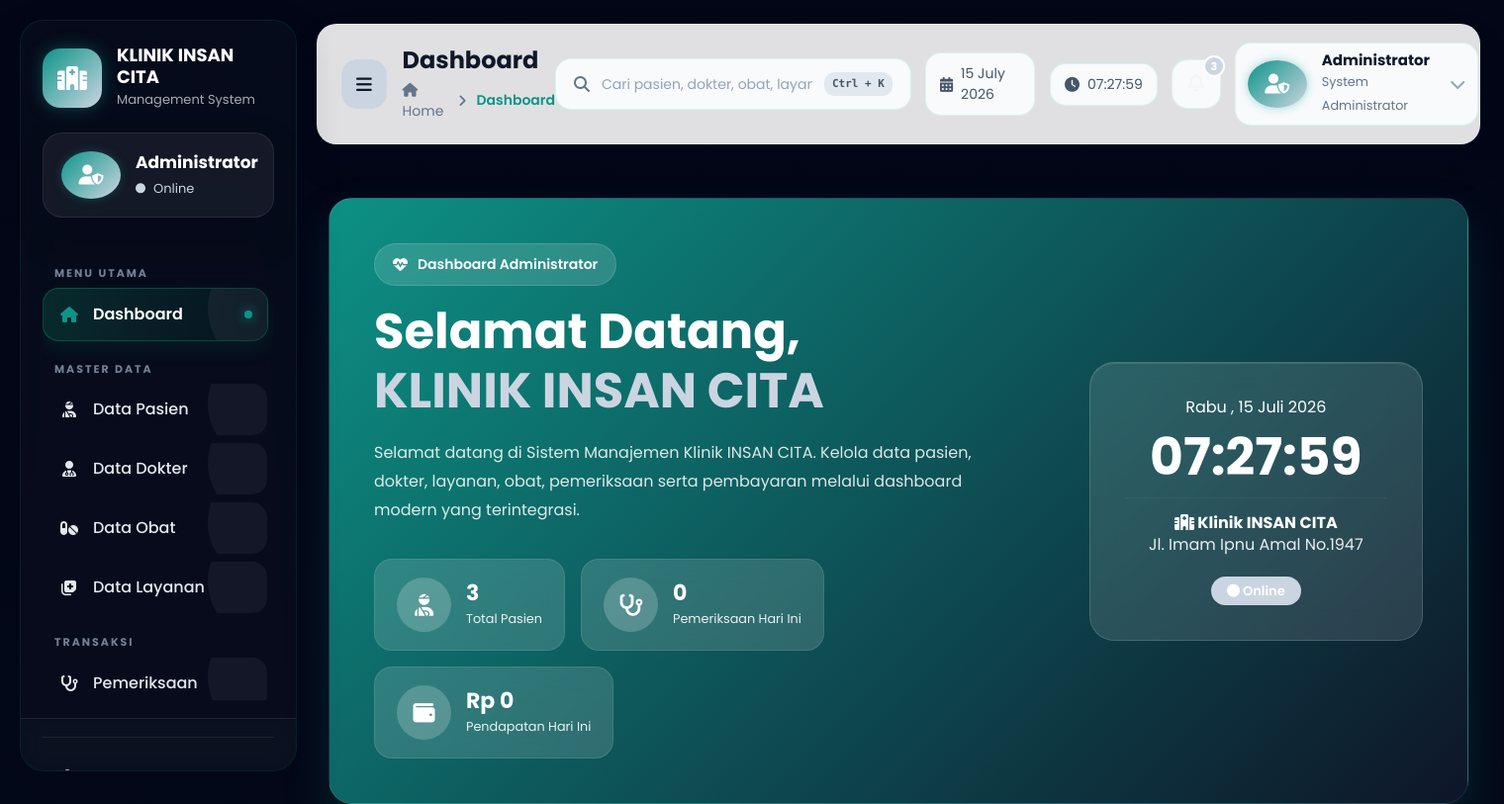
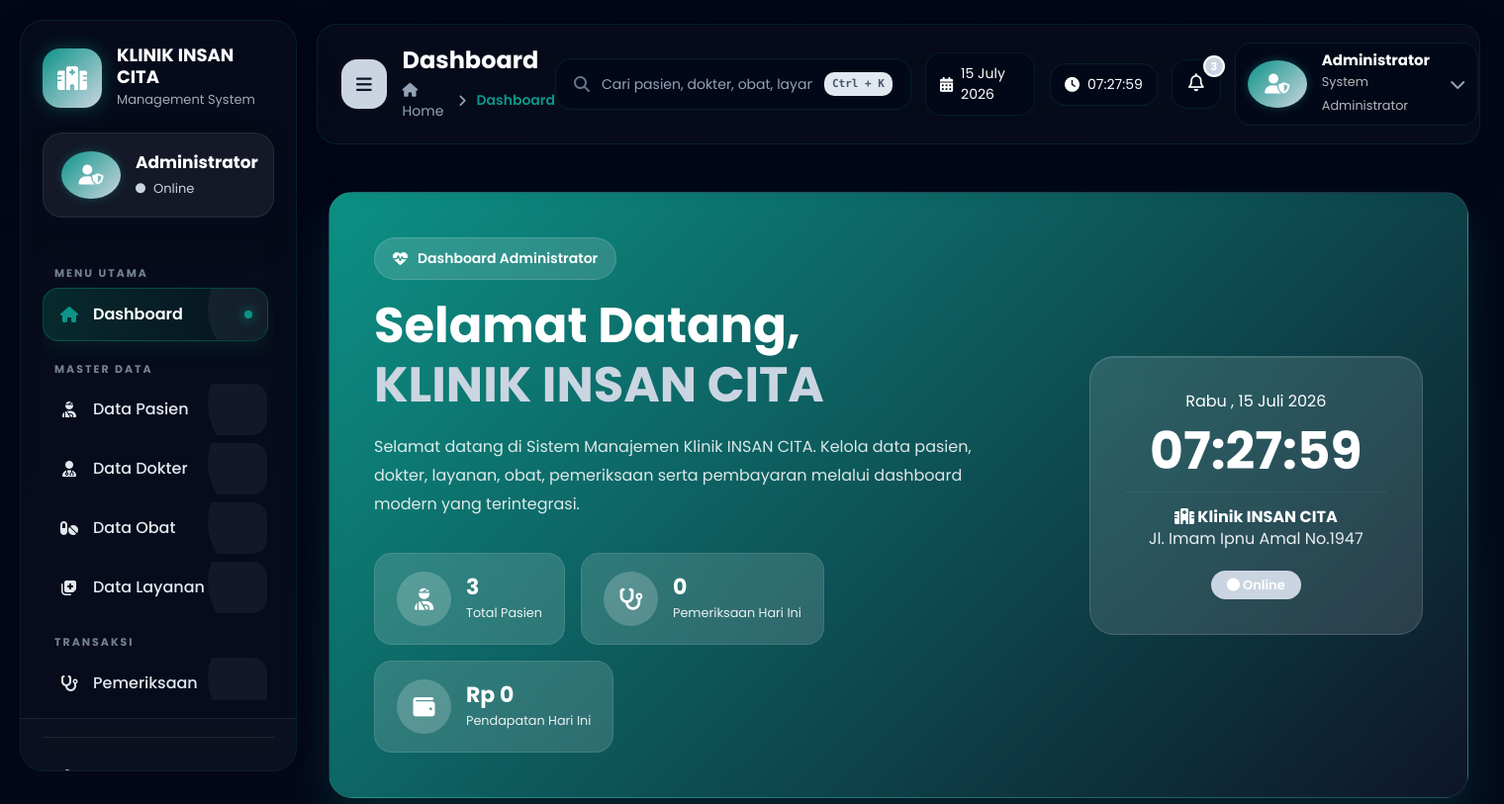
Before and after one commit to suju0227/klinik, a PHP site: page /index.php in a window 1520 px wide. Shown: the top 813 px of the page at 99% size. Run offline with PHP 8.4, Linux system fonts and the light colour scheme; data comes from the database, SQL or seed files in the repository; data that the repository does not hold is empty; some libraries are stand-ins or nearby versions.

Commit message:
style: redesign topbar to floating glass panel with glowing indicators

```diff
--- a/assets/css/navbar.css
+++ b/assets/css/navbar.css
@@ -8,28 +8,20 @@
 ========================================== */
 
 .topbar{
-
-    display:flex;
-
-    justify-content:space-between;
-
-    align-items:center;
-
-    background:rgba(255,255,255,.92);
-
-    backdrop-filter:blur(18px);
-
-    border-radius:22px;
-
-    padding:18px 28px;
-
-    margin-bottom:30px;
-
-    border:1px solid rgba(226,232,240,.8);
-
-    box-shadow:
-        0 10px 35px rgba(15,23,42,.08);
-
+    display: flex;
+    justify-content: space-between;
+    align-items: center;
+    background: var(--surface-glass) !important;
+    backdrop-filter: blur(22px) !important;
+    -webkit-backdrop-filter: blur(22px) !important;
+    border: 1px solid var(--border-glass) !important;
+    border-radius: var(--radius-xl) !important;
+    padding: 18px 24px;
+    margin-bottom: 24px;
+    box-shadow: var(--shadow-glass) !important;
+    position: sticky;
+    top: 20px;
+    z-index: 100;
 }
 
 /* ==========================================
@@ -76,27 +68,30 @@
     margin:0;
     font-size:26px;
     font-weight:700;
-    color: var(--slate-900);
+    color: #fff !important;
 }
 
 .breadcrumb-custom{
+    display:flex;
+    align-items:center;
+    gap:10px;
+    margin-top:5px;
+    color: #94a3b8 !important;
+    font-size:14px;
+}
 
-    display:flex;
+.breadcrumb-custom a{
+    color: #94a3b8 !important;
+    text-decoration: none;
+    transition: var(--transition-fast);
+}
 
-    align-items:center;
-
-    gap:10px;
-
-    margin-top:5px;
-
-    color:#94a3b8;
-
-    font-size:14px;
-
+.breadcrumb-custom a:hover{
+    color: var(--primary) !important;
 }
 
 .breadcrumb-custom .active{
-    color: var(--primary);
+    color: var(--primary) !important;
     font-weight:600;
 }
 
@@ -124,8 +119,8 @@
     width:340px;
     height:52px;
     padding:0 18px;
-    background: var(--slate-50);
-    border:1px solid var(--slate-200);
+    background: rgba(2, 6, 23, 0.4) !important;
+    border:1px solid var(--border-glass) !important;
     border-radius:16px;
     transition: var(--transition-fast);
 }
@@ -161,7 +156,7 @@
 
     font-size:14px;
 
-    color:#0f172a;
+    color:#fff !important;
 
 }
 
@@ -206,19 +201,20 @@
     display:flex;
     align-items:center;
     gap:8px;
-    background: var(--slate-50);
+    background: rgba(2, 6, 23, 0.4) !important;
     padding:10px 14px;
     border-radius:14px;
-    border:1px solid var(--slate-200);
-    color: var(--slate-600);
+    border:1px solid var(--border-glass) !important;
+    color: #fff !important;
     font-size:14px;
     transition: var(--transition-fast);
 }
 
 .date-info:hover,
 .time-info:hover{
-    border-color: var(--primary);
-    color: var(--primary);
+    border-color: var(--primary) !important;
+    color: var(--primary) !important;
+    box-shadow: var(--shadow-glow) !important;
 }
 
 .date-info i,
@@ -240,30 +236,22 @@
 }
 
 .notification-btn{
-
     width:50px;
-
     height:50px;
-
     border:none;
-
     border-radius:16px;
-
-    background:#f8fafc;
-
-    border:1px solid #e2e8f0;
-
+    background: rgba(2, 6, 23, 0.4) !important;
+    border:1px solid var(--border-glass) !important;
+    color: #fff !important;
     cursor:pointer;
-
     transition:.3s;
-
     position:relative;
-
 }
 
 .notification-btn:hover{
-    background: var(--primary);
-    color:#ffffff;
+    border-color: var(--primary) !important;
+    color: var(--primary) !important;
+    box-shadow: var(--shadow-glow) !important;
     transform:translateY(-2px);
 }
 
@@ -315,30 +303,22 @@
 }
 
 .profile-button{
-
     display:flex;
-
     align-items:center;
-
     gap:15px;
-
     padding:8px 12px;
-
-    background:#ffffff;
-
-    border:1px solid #e2e8f0;
-
+    background: rgba(2, 6, 23, 0.4) !important;
+    border:1px solid var(--border-glass) !important;
+    color: #fff !important;
     border-radius:18px;
-
     cursor:pointer;
-
     transition:.3s;
-
 }
 
 .profile-button:hover{
-    border-color: var(--primary);
-    box-shadow:0 10px 30px rgba(13, 148, 136, 0.12);
+    border-color: var(--primary) !important;
+    color: var(--primary) !important;
+    box-shadow: var(--shadow-glow) !important;
 }
 
 .profile-avatar{
@@ -366,21 +346,15 @@
 }
 
 .profile-detail h6{
-
     margin:0;
-
     font-size:15px;
-
     font-weight:700;
-
-    color:#0f172a;
-
+    color: inherit;
 }
 
 .profile-detail small{
-
-    color:#64748b;
-
+    color: inherit;
+    opacity: 0.7;
 }
 
 .arrow-down{
@@ -604,17 +557,6 @@
         REFINED TOPBAR
 ====================================================== */
 
-.topbar{
-    position:sticky;
-    top:24px;
-    z-index:100;
-    padding:18px 24px;
-    border-radius:20px;
-    background:rgba(255,255,255,.88);
-    border:1px solid rgba(226,232,240,.85);
-    box-shadow:0 18px 42px rgba(15,23,42,.08);
-}
-
 .topbar-left{
     gap:16px;
 }
@@ -626,11 +568,6 @@
 
 .breadcrumb-custom{
     margin-top:6px;
-    color:var(--slate-500);
-}
-
-.breadcrumb-custom .active{
-    color:var(--primary);
 }
 
 .topbar-right{
@@ -640,14 +577,6 @@
 .search-wrapper{
     width:min(360px, 100%);
     border-radius:16px;
-    background:var(--slate-50);
-    border:1px solid var(--slate-200);
-}
-
-.search-wrapper:focus-within{
-    background:#fff;
-    border-color:var(--primary);
-    box-shadow:0 10px 28px rgba(13,148,136,.12);
 }
 
 .search-wrapper input{
@@ -665,34 +594,13 @@
     border-radius:16px;
 }
 
-.notification-btn{
-    background:var(--slate-50);
-    border:1px solid var(--slate-200);
-}
-
-.notification-btn:hover{
-    background:#fff;
-    border-color:var(--primary);
-}
-
 .notification-count{
     background:var(--secondary);
-}
-
-.profile-button{
-    border:1px solid var(--slate-200);
-    background:var(--slate-50);
-}
-
-.profile-button:hover{
-    background:#fff;
-    border-color:var(--primary);
 }
 
 .profile-menu{
     top:68px;
     border-radius:18px;
-    border:1px solid rgba(226,232,240,.95);
 }
 
 @media (max-width: 1200px){
```
Also changed, not shown: other parts of assets/css/navbar.css (+16 -37 lines).
